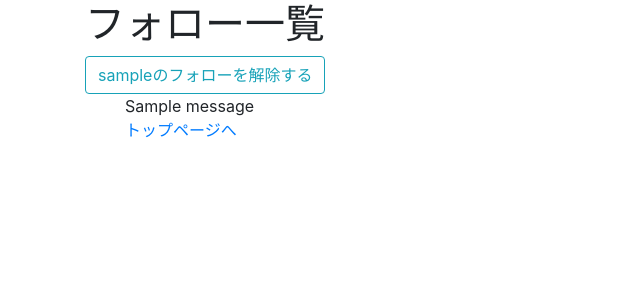
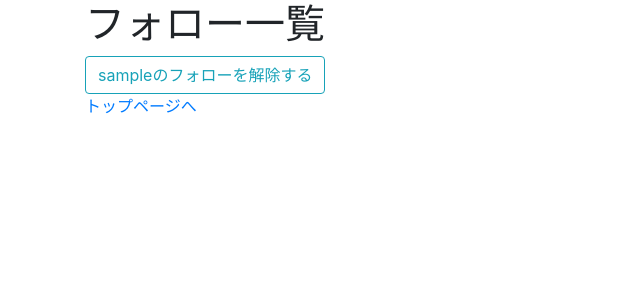
Before and after one commit to chiha7777/twitter_clone, a Django app: page /1/following_list/ in a window 1280 px wide. Shown: the top 300 px of the page, without its empty margins (0-640 px from the left). Run offline with Django 3.2, Linux system fonts and the light colour scheme; a user stored in the database is signed in; tables that the repository leaves empty hold one stand-in row (values such as "Sample post"); one stand-in notice (Sample message) is shown; some libraries are stand-ins or nearby versions.

Commit message:
changed home.html etc.

```diff
--- a/templates/accounts/following_list.html
+++ b/templates/accounts/following_list.html
@@ -7,14 +7,6 @@
   {% csrf_token %}
   <button class="btn btn-outline-info" type="submit">{{ follow.following }}のフォローを解除する</button>
 </form>
-{% if messages %}
-<ul class="messages">
-  {% for message in messages %}
-  <div {% if message.tags %}class="{{ message.tags }}"{% endif %}>
-    {{ message }}
-  </div>
-  {% endfor %}
-{% endif %}
 {% endfor %}
 <p><a href="{% url 'accounts:home' %}">トップページへ</a></p>
 
```
Also changed, not shown: templates/accounts/follower_list.html (+0 -8 lines), templates/accounts/home.html (+8 -0 lines), templates/accounts/profile.html (+0 -8 lines), accounts/migrations/0003_friendship_profile.py.
